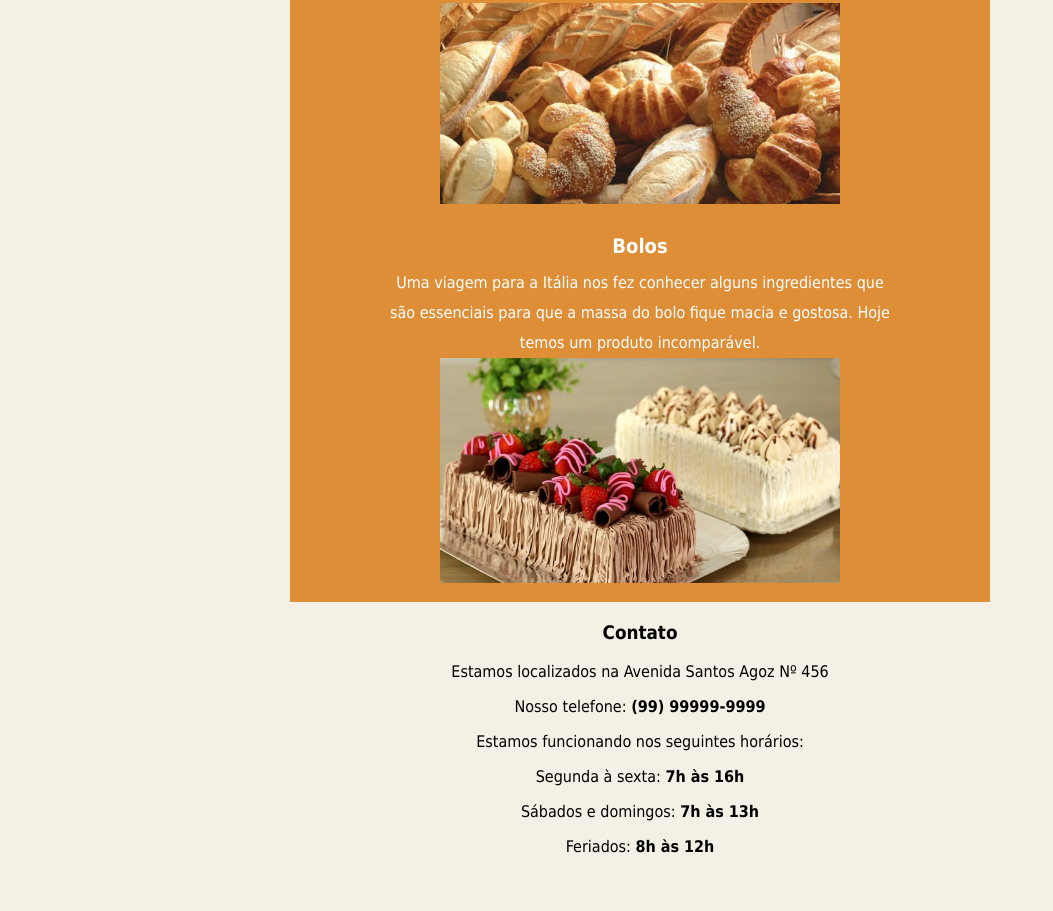
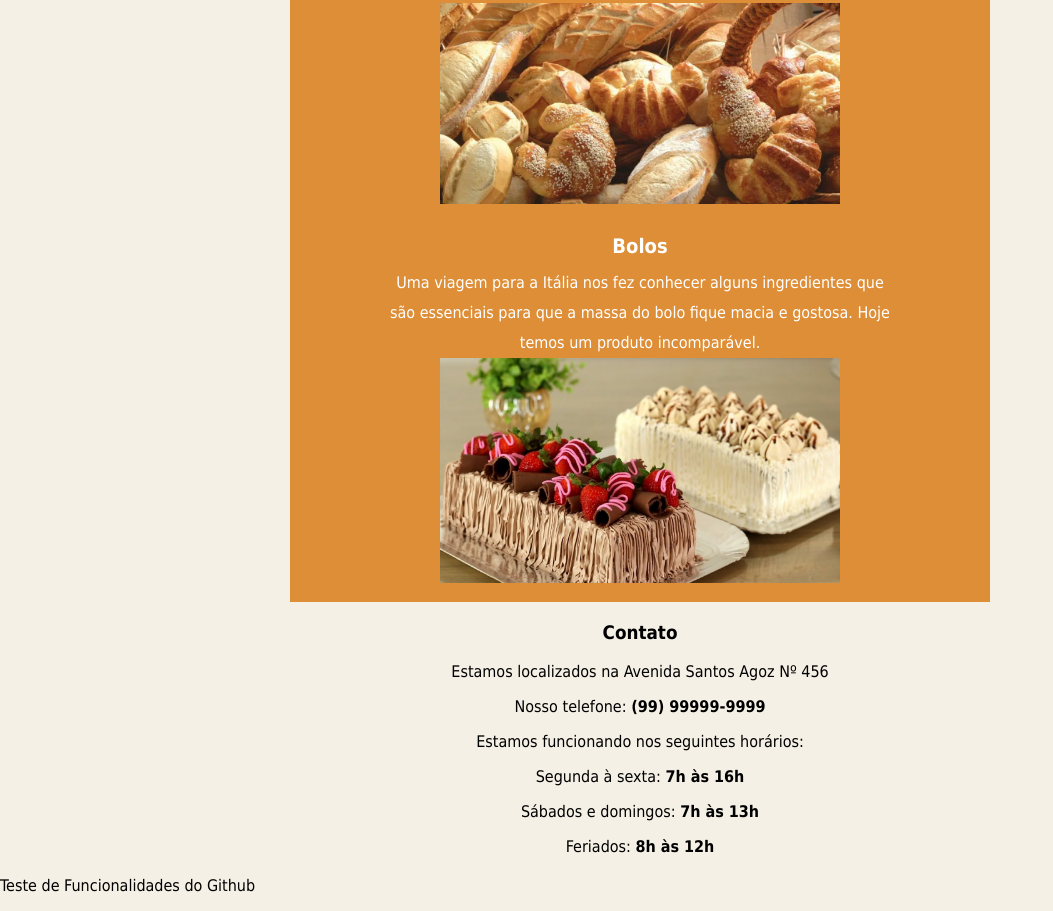
Before and after one commit to Loneking66/Projeto-DevMedia-Site-Padaria, a plain HTML site: page index.html in a window 1280 px wide. Shown: the part 1103-2014 px from the top of the page, without its empty margins (0-1053 px from the left). Before the commit the page ends 1979 px from the top, so only its background shows below. Drawn offline with Linux system fonts and the light colour scheme.

Commit message:
Update index.html
First github commit test

```diff
--- a/index.html
+++ b/index.html
@@ -37,5 +37,6 @@
         <p>Sábados e domingos: <span>7h às 13h</span></p>
         <p>Feriados: <span>8h às 12h</span></p>
     </div>
+    <p>Teste de Funcionalidades do Github</p>
 </body>
 </html>
```
